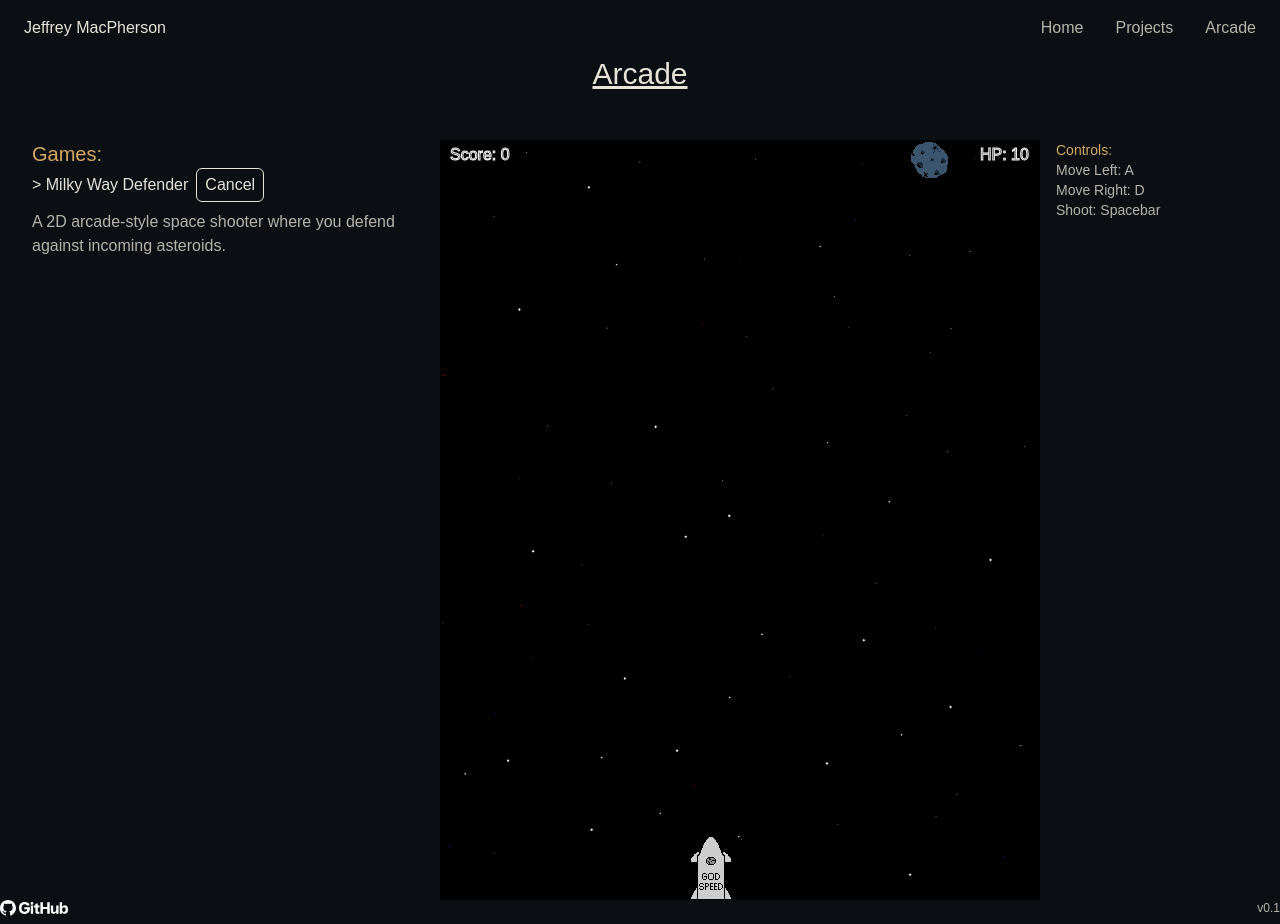
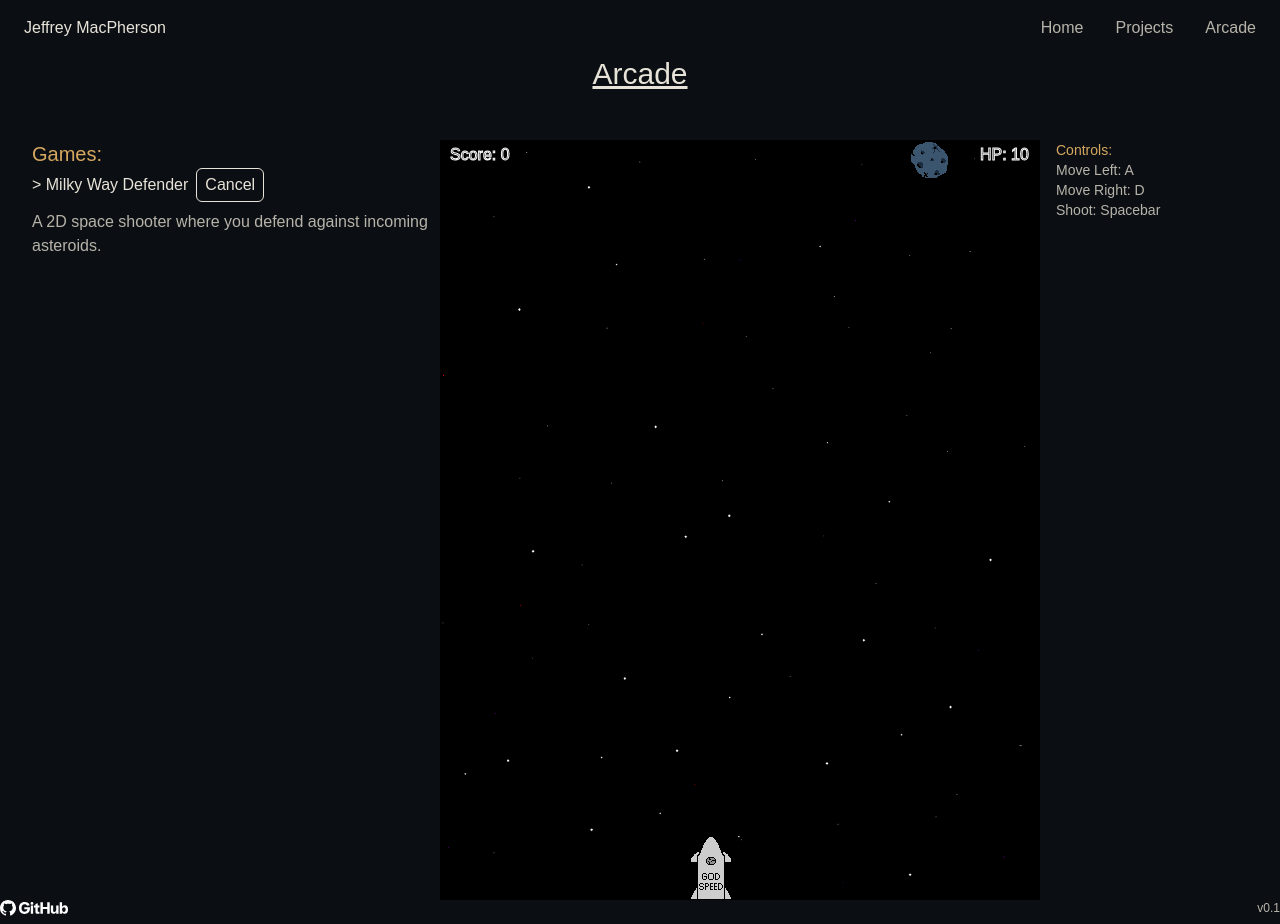
Before and after one commit to Jeffmac95/game-lab, a React (Vite) app in the folder game-lab/: page /arcade in a window 1280 px wide. Both pictures are taken after a click on the button "Play". Built offline with nearby package versions, Linux system fonts and the light colour scheme; a web font is replaced by a local one.

Commit message:
layout change

```diff
--- a/game-lab/src/pages/Arcade.jsx
+++ b/game-lab/src/pages/Arcade.jsx
@@ -26,7 +26,7 @@ function Arcade() {
                     {showDescription && (
                         <div className="mt-2 max-w-md">
                             <p className="text-muted">
-                                A 2D arcade-style space shooter where you defend against incoming asteroids.
+                                A 2D space shooter where you defend against incoming asteroids.
                             </p>
                         </div>
                     )}
```
